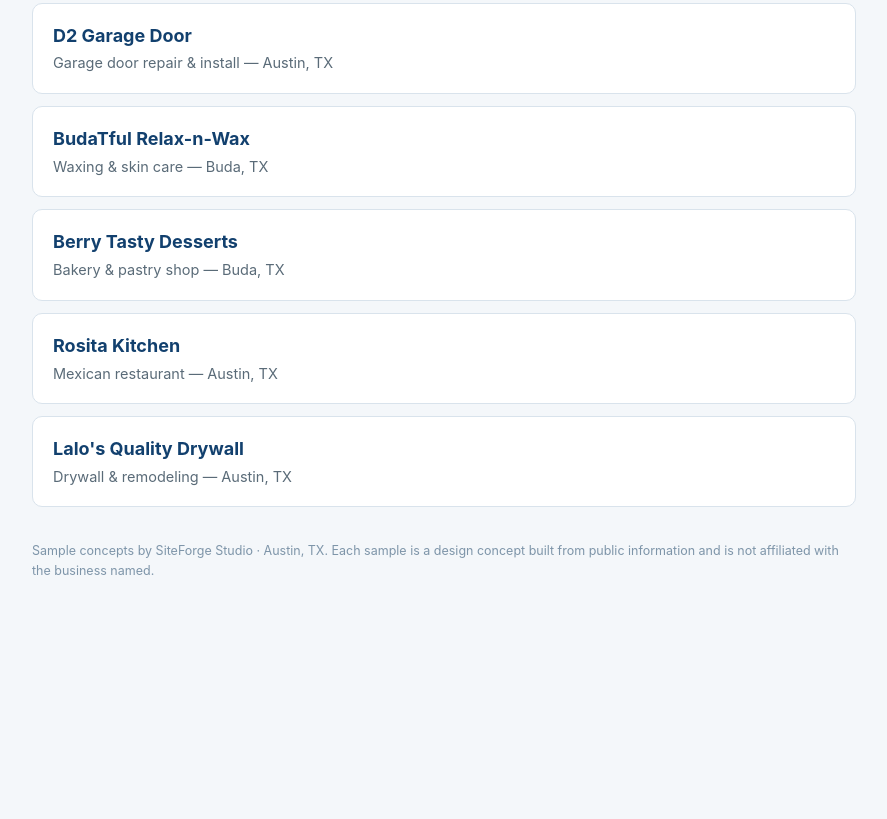
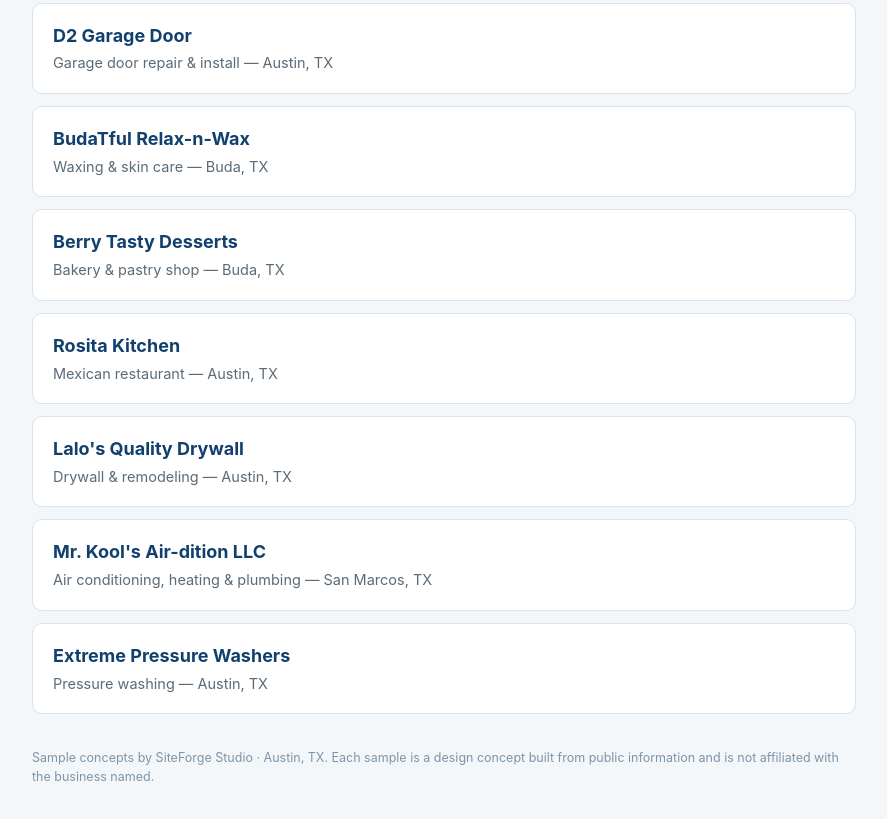
Before and after one commit to zhangmanwei65-commits/siteforge-samples, a plain HTML site: page index.html in a window 1280 px wide. Shown: the part 980-1799 px from the top of the page, without its empty margins (196-1083 px from the left). Before the commit the page ends 1620 px from the top, so only its background shows below. Drawn offline with Linux system fonts and the light colour scheme.

Commit message:
Index: add Mr. Kool's + Extreme Pressure Washers samples

```diff
--- a/index.html
+++ b/index.html
@@ -38,6 +38,8 @@
     <li><a href="demo-berry-tasty.html">Berry Tasty Desserts</a><p>Bakery &amp; pastry shop — Buda, TX</p></li>
     <li><a href="demo-rosita-kitchen.html">Rosita Kitchen</a><p>Mexican restaurant — Austin, TX</p></li>
     <li><a href="demo-lalos-drywall.html">Lalo's Quality Drywall</a><p>Drywall &amp; remodeling — Austin, TX</p></li>
+    <li><a href="demo-mrkools.html">Mr. Kool's Air-dition LLC</a><p>Air conditioning, heating &amp; plumbing — San Marcos, TX</p></li>
+    <li><a href="demo-epw.html">Extreme Pressure Washers</a><p>Pressure washing — Austin, TX</p></li>
   </ul>
   <footer>Sample concepts by SiteForge Studio · Austin, TX. Each sample is a design concept built from public information and is not affiliated with the business named.</footer>
 </div>
```
